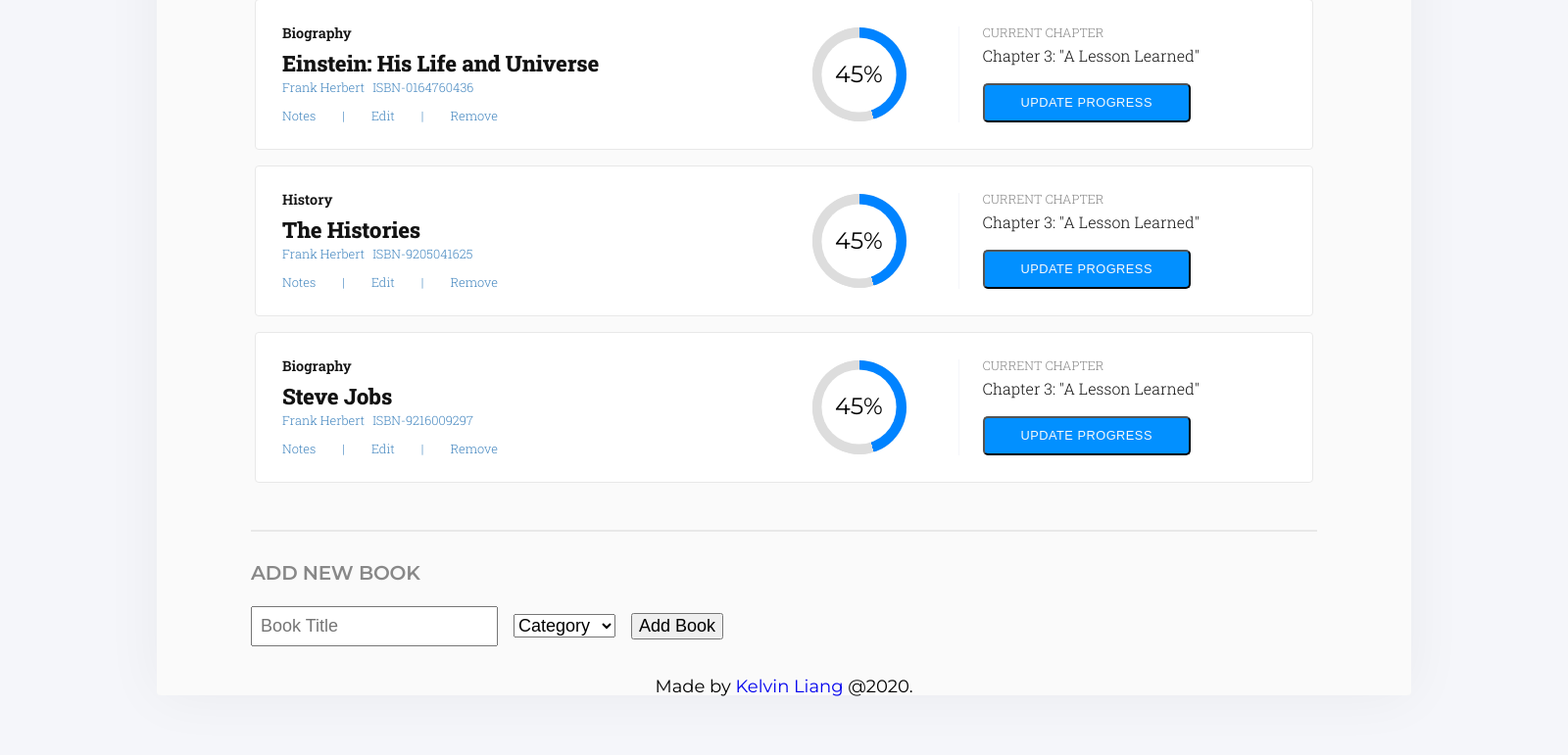
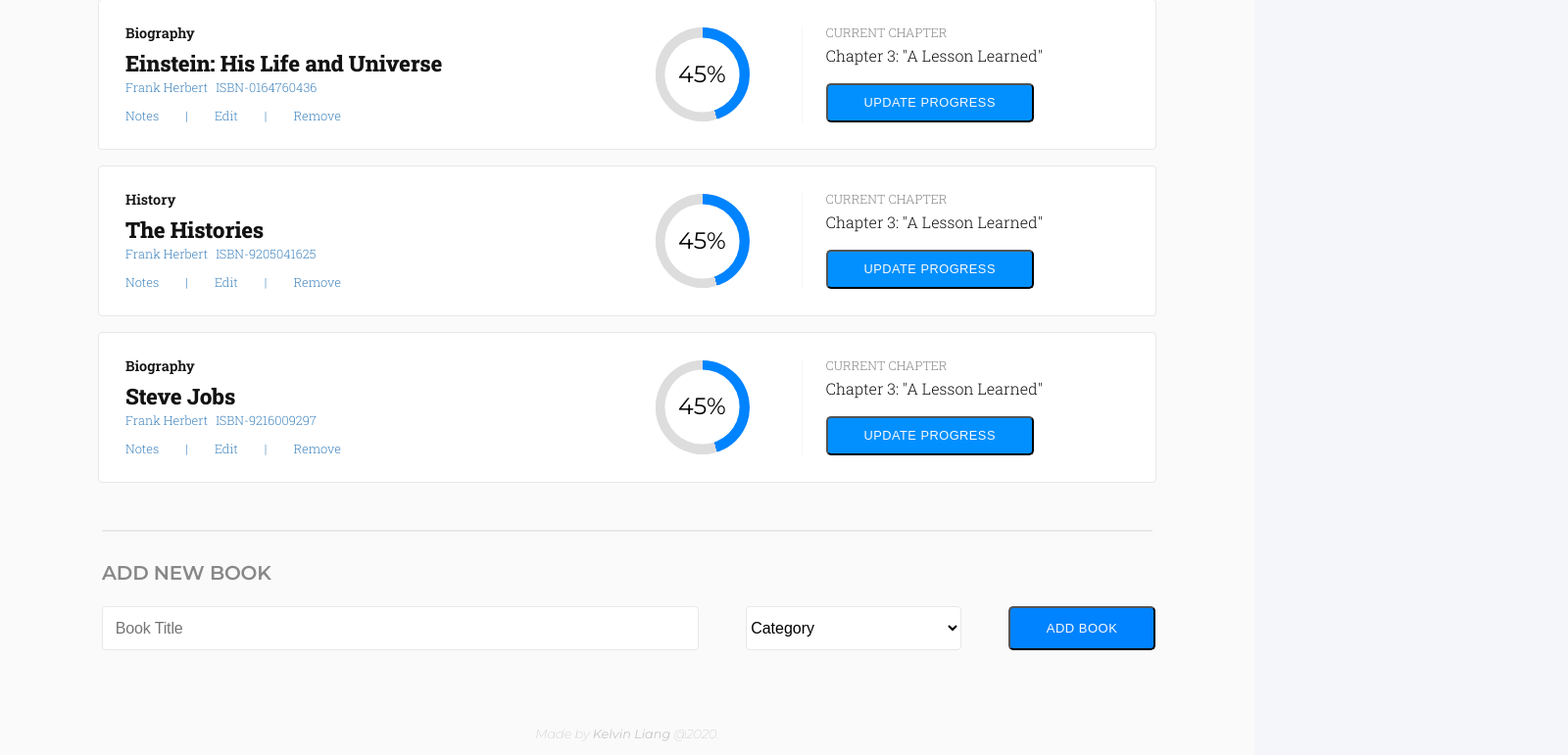
Before and after one commit to kelvin8773/bookstore, a React (Create React App) app: page / in a window 1280 px wide. Shown: the part 443-1214 px from the top of the page at 98% size, 1600 px wide, since content can reach past the window. Built offline with nearby package versions, Linux system fonts and the light colour scheme; a web font is replaced by a local one.

Commit message:
finishing create book form and footer style

```diff
--- a/src/assets/stylesheets/_custom.scss
+++ b/src/assets/stylesheets/_custom.scss
@@ -1,19 +1,14 @@
 $body-width-lg: 1600px;
-$body-height-lg: 1434px;
 $app-width: $body-width-lg * 0.8;
-$app-height: $body-height-lg * 0.7;
 
 $book-card-width: $app-width * 0.8;
-
+$form-width: $app-width * 0.84;
 
 body {
-  width: $body-width-lg;
-  // height: $body-height-lg;
   background-color: $pale-grey;
 
   #app-body {
     width: $app-width;
-    // height: $app-height;
     border-radius: 4px;
     box-shadow: 0 0 60px 0 rgba(0, 0, 0, 0.05);
     background-color: $white;
@@ -231,7 +226,7 @@ body {
     }
 
     #create-book-form {
-      margin: 0 6rem;
+      margin: 0 6.5rem;
       padding: 2rem 0;
       display: flex;
       flex-flow: column;
@@ -248,24 +243,67 @@ body {
         color: $grey;
       }
 
-      span {
-        margin-right: 1rem;
+      form {
+        width: $form-width;
+        display: flex;
+        justify-content: space-between;
+
+        .create-book-title {
+          flex-grow: 6;
+          border-radius: 4px;
+          font-size: 16px;
+          letter-spacing: -0.15px;
+          padding: 0.8rem;
+          border: solid 1px $white-grey;
+          background-color: $all-white;
+          color: $light-grey;
+          margin-right: 3rem;
+        }
+
+        .create-book-category {
+          flex-grow: 2;
+          border-radius: 4px;
+          font-size: 16px;
+          background-color: $all-white;
+          border: solid 1px $white-grey;
+          outline: none;
+          margin-right: 3rem;
+        }
+
+        .create-button {
+          flex-grow: 0;
+          font-size: 13px;
+          font-weight: 400;
+          text-transform: uppercase;
+          letter-spacing: 0.5px;
+          color: $white;
+        }
+
       }
+    }
 
-      input,
-      select,
-      button {
-        font-size: inherit;
-      }
+    #app-footer {
+      padding: 3rem 0;
+      text-align: center;
 
-      input {
-        padding: 0.5rem;
+      .foot-note {
+        font-size: 0.8rem;
+        font-style: italic;
+        font-weight: 200;
+        color: $lighter-grey;
+
+        a {
+          text-decoration: none;
+          color: inherit;
+          font-weight: 400;
+
+          &:hover {
+            color: $primary;
+          }
+        }
+
       }
 
     }
-
-
-
-
   }
 }
--- a/src/components/Footer.js
+++ b/src/components/Footer.js
@@ -1,10 +1,10 @@
 import React from 'react';
 
 const Footer = () => (
-  <div id="app-footer" className="text-center">
-    <small>
+  <div id="app-footer">
+    <div className="foot-note">
       Made by <a href="https://kelvinliang.cn/">Kelvin Liang</a> @2020.
-    </small>
+    </div>
   </div>
 )
 
--- a/src/containers/BookForm.js
+++ b/src/containers/BookForm.js
@@ -39,17 +39,14 @@ class BookForm extends React.Component {
       <div id="create-book-form">
         <div className="form-title">add new book</div>
         <form>
-          <span>
           <input
-              name="title"
+            className="create-book-title"
             type="text"
             onChange={this.handleChange}
             placeholder="Book Title"
           />
-          </span>
-          <span>
           <select
-              name="category"
+            className="create-book-category"
             onChange={this.handleChange}
           >
             <option default value="action">Category</option>
@@ -57,17 +54,14 @@ class BookForm extends React.Component {
               <option key={cat} value={cat}>{cat}</option>
             ))}
           </select>
-          </span>
 
-          <span>
           <button
+            className="create-button btn"
             type="submit"
             onClick={this.handleSubmit}
-              className="button3"
           >
             Add Book
           </button>
-          </span>
         </form>
 
       </div>
```
Lines whose indentation alone changed are shown as unchanged.
